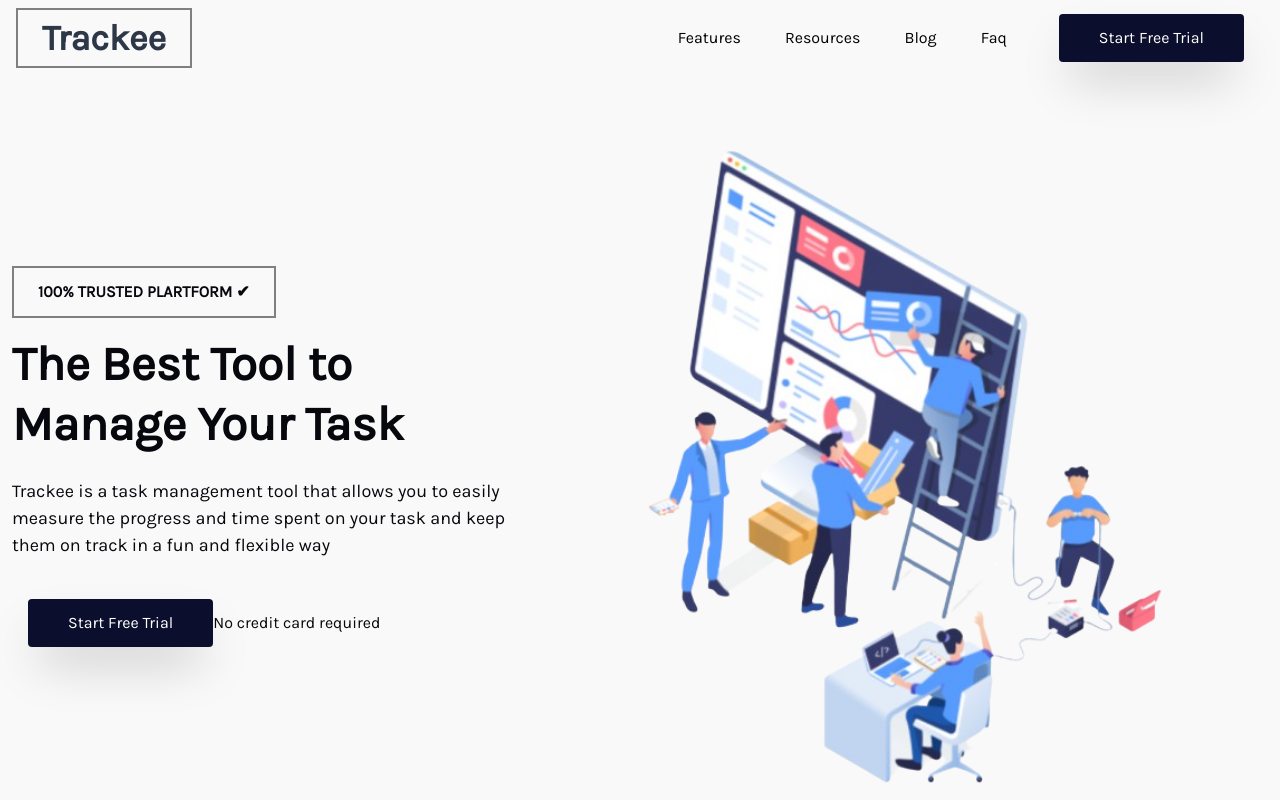
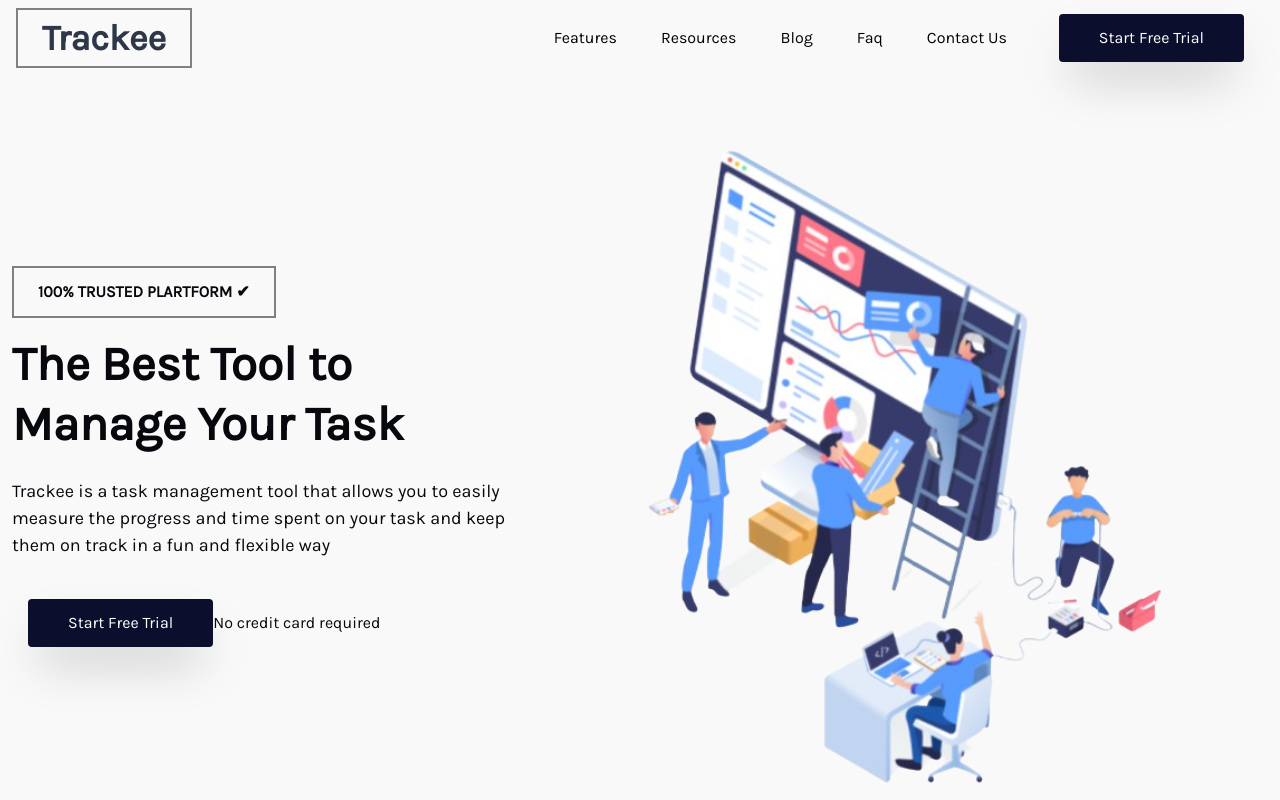
Before and after one commit to Emilsone/old-trackee-page, a Vue app: page / in a window 1280 px wide. Shown: the top 800 px of the page. Built offline with nearby package versions, Linux system fonts and the light colour scheme.

Commit message:
create contact menu and upgrade pakage.josn file

```diff
--- a/src/components/mainpage/TheHeader.vue
+++ b/src/components/mainpage/TheHeader.vue
@@ -112,6 +112,20 @@
               ><router-link to="/">Faq</router-link></a
             >
           </li>
+          <li class="mr-3">
+            <a
+              class="
+                inline-block
+                text-black
+                no-underline
+                hover:text-gray-800 hover:text-underline
+                py-2
+                px-4
+              "
+              href="#"
+              ><router-link to="/">Contact Us</router-link></a
+            >
+          </li>
 
           <template>
             <li class="mr-3">
```
Also changed, not shown: 1 other file (tests, documents, lock files or other folders).
